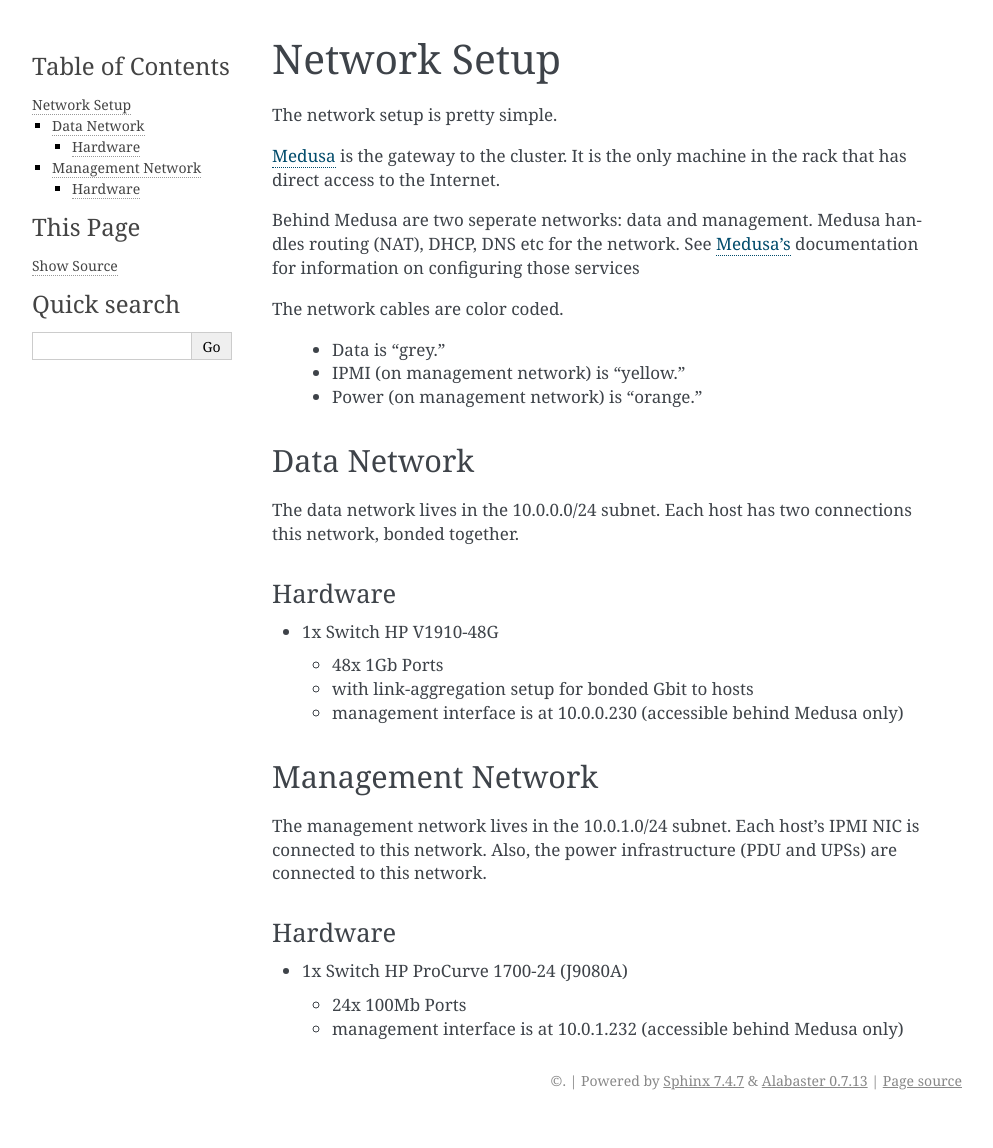
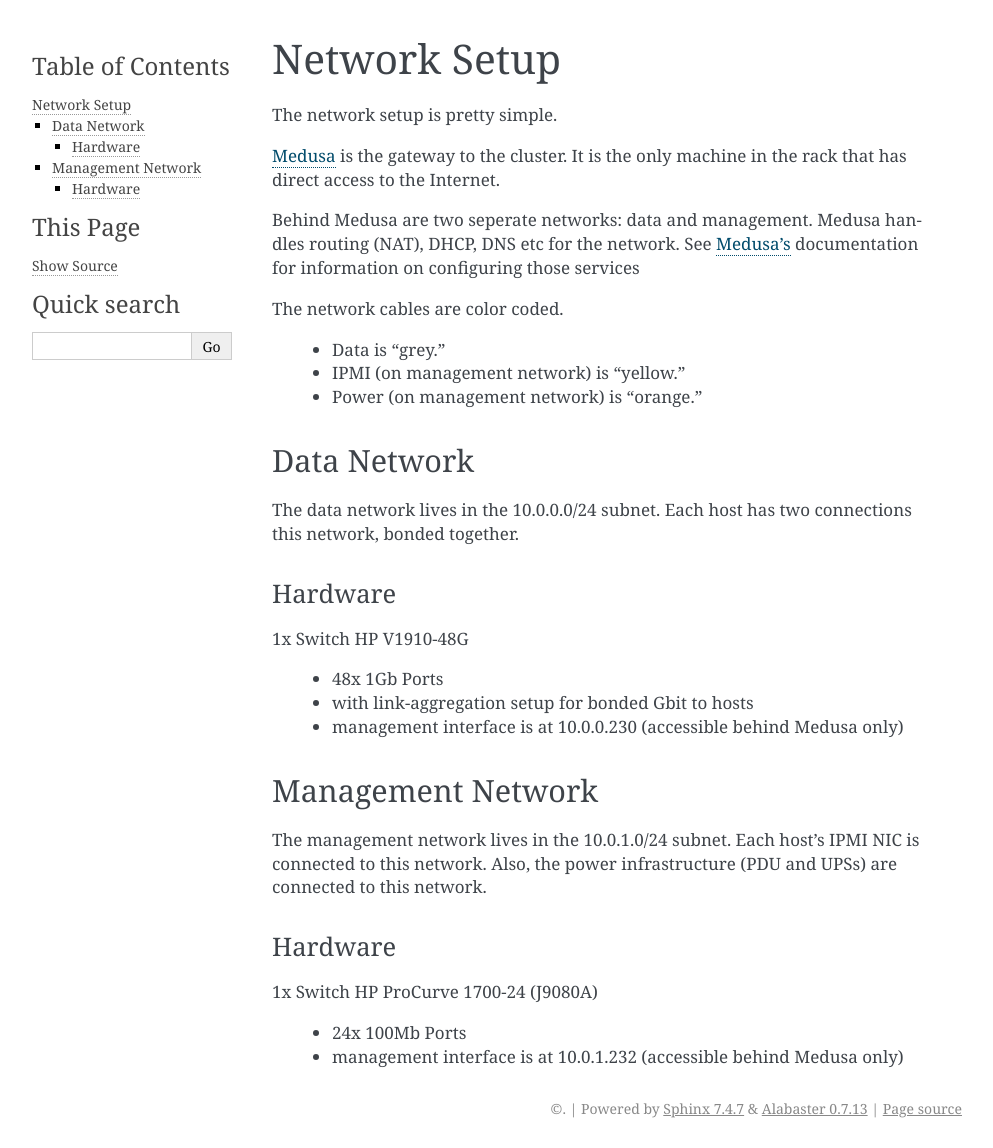
Before and after one commit to psychoinformatics-de/ipsy-docs, a Sphinx documentation site: the page built from source/internal/hardware/network.rst, in a window 1280 px wide. Shown: the whole page, without its empty margins (148-1141 px from the left). Built offline with Sphinx 7.4.7, drawn with Linux system fonts in a browser that asks for light colours; before the commit the page ends 1120 px from its top, so only the background shows below that.

Commit message:
Small formatting improvements

```diff
--- a/source/internal/hardware/network.rst
+++ b/source/internal/hardware/network.rst
@@ -26,11 +26,11 @@ this network, bonded together.
 
 Hardware
 --------
-* 1x Switch HP V1910-48G
+1x Switch HP V1910-48G
 
-  - 48x 1Gb Ports
-  - with link-aggregation setup for bonded Gbit to hosts
-  - management interface is at 10.0.0.230 (accessible behind Medusa only)
+ * 48x 1Gb Ports
+ * with link-aggregation setup for bonded Gbit to hosts
+ * management interface is at 10.0.0.230 (accessible behind Medusa only)
 
 Management Network
 ==================
@@ -40,8 +40,7 @@ connected to this network.
 
 Hardware
 --------
+1x Switch HP ProCurve 1700-24 (J9080A)
 
-* 1x Switch HP ProCurve 1700-24 (J9080A)
-
-  - 24x 100Mb Ports
-  - management interface is at 10.0.1.232 (accessible behind Medusa only)
+ * 24x 100Mb Ports
+ * management interface is at 10.0.1.232 (accessible behind Medusa only)
```
